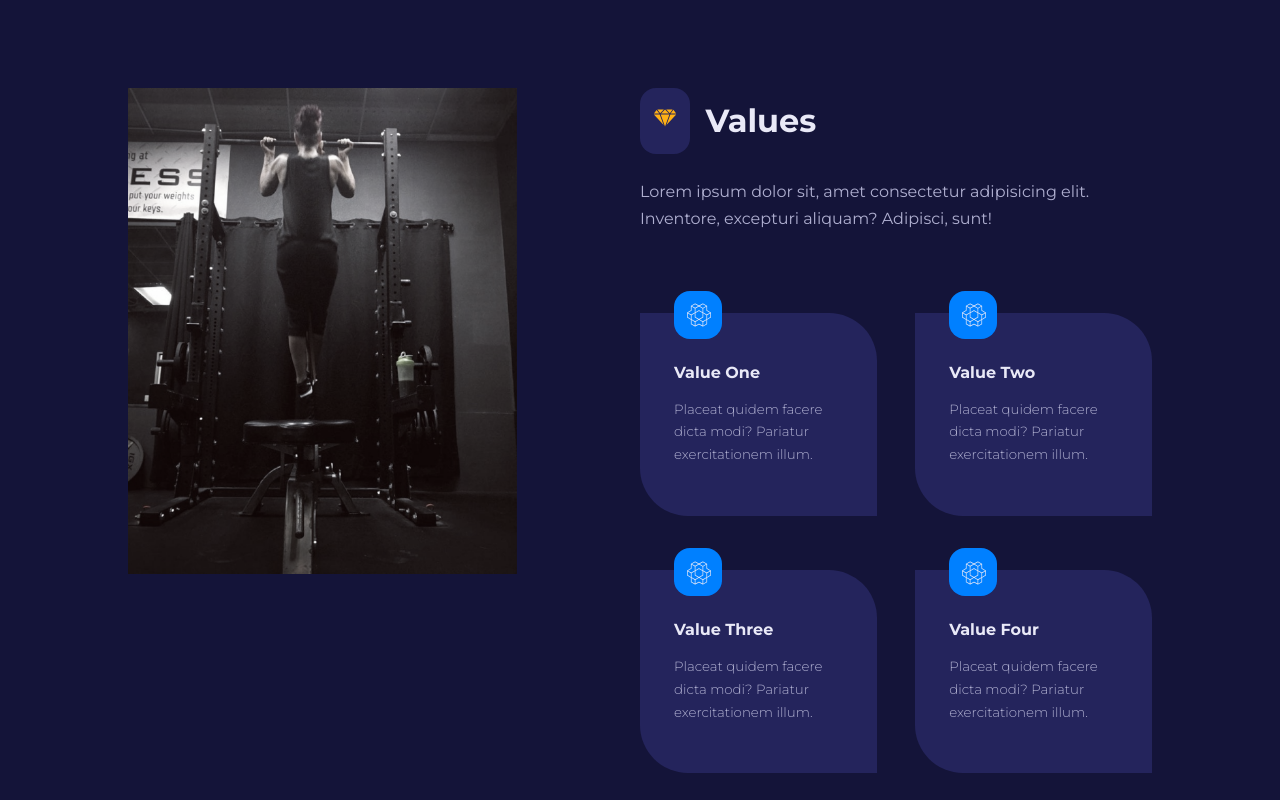
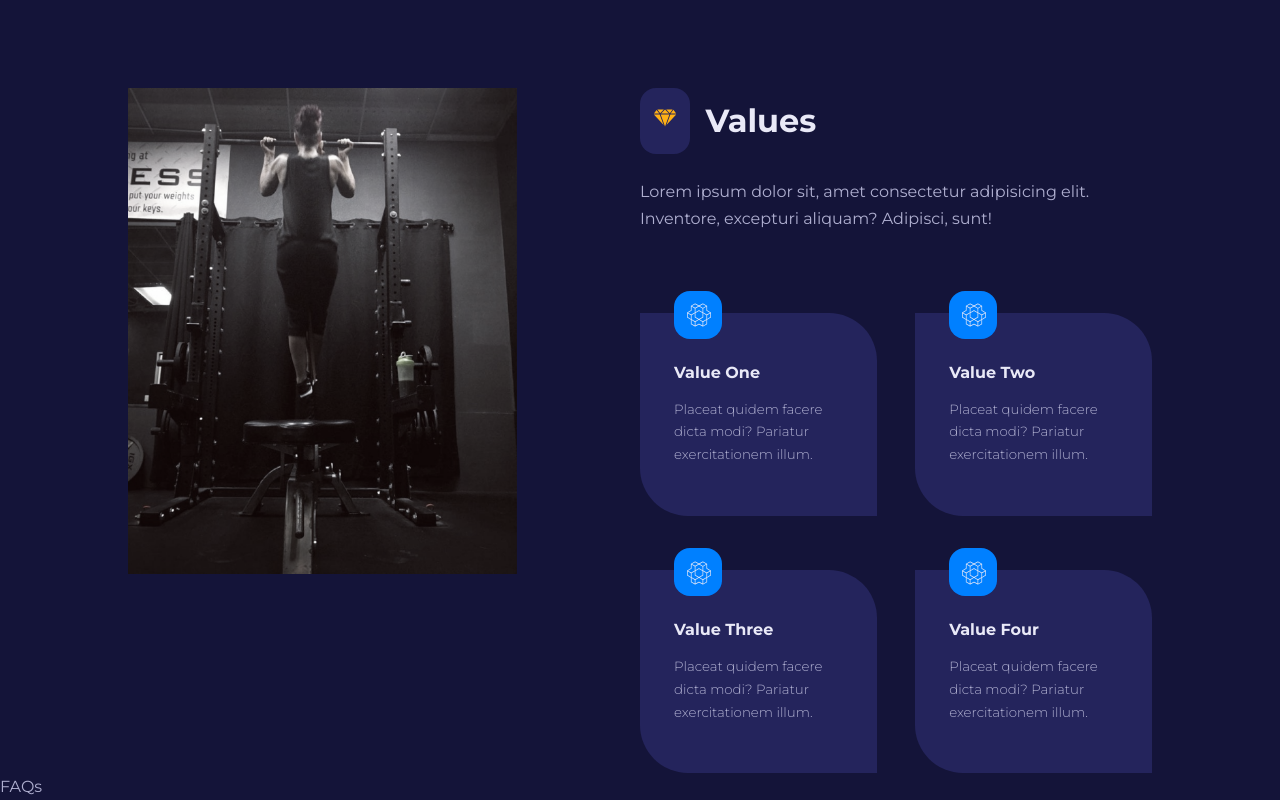
Before and after one commit to Eddysam2000/XP-Fitness, a React (Create React App) app: page / in a window 1280 px wide. Shown: the part 1451-2251 px from the top of the page. Before the commit the page ends 2224 px from the top, so only its background shows below. Built offline with nearby package versions, Linux system fonts and the light colour scheme.

Commit message:
faq added

```diff
--- /dev/null
+++ b/src/components/FAQ.jsx
@@ -0,0 +1,8 @@
+
+const FAQ = () => {
+  return (
+    <div>FAQ</div>
+  )
+}
+
+export default FAQ
--- /dev/null
+++ b/src/components/FAQs.jsx
@@ -0,0 +1,13 @@
+import SectionHead from "./SectionHead"
+import { FaQuestion } from "react-icons/fa"
+import { faqs } from "../data"
+import FAQ  from "./FAQ"
+
+
+const FAQs = () => {
+  return (
+    <div>FAQs</div>
+  )
+}
+
+export default FAQs
--- a/src/components/Values.jsx
+++ b/src/components/Values.jsx
@@ -1,4 +1,4 @@
-import Image from '../images/values.png'
+import Image from '../images/values.jpg'
 import SectionHead from './SectionHead'
 import {GiCutDiamond} from 'react-icons/gi'
 import { values } from '../data'
--- a/src/pages/home/Home.jsx
+++ b/src/pages/home/Home.jsx
@@ -1,3 +1,4 @@
+import FAQs from '../../components/FAQs'
 import MainHeader from '../../components/MainHeader'
 import Programs from '../../components/Programs'
 import Values from '../../components/Values'
@@ -9,6 +10,7 @@ const Home = () => {
     <MainHeader/>
     <Programs/>
     <Values/>
+    <FAQs/>
     </>
   )
 }
```
Also changed, not shown: src/images/values.jpg (renamed from src/images/values.png), src/images/values1.jpeg (added).
